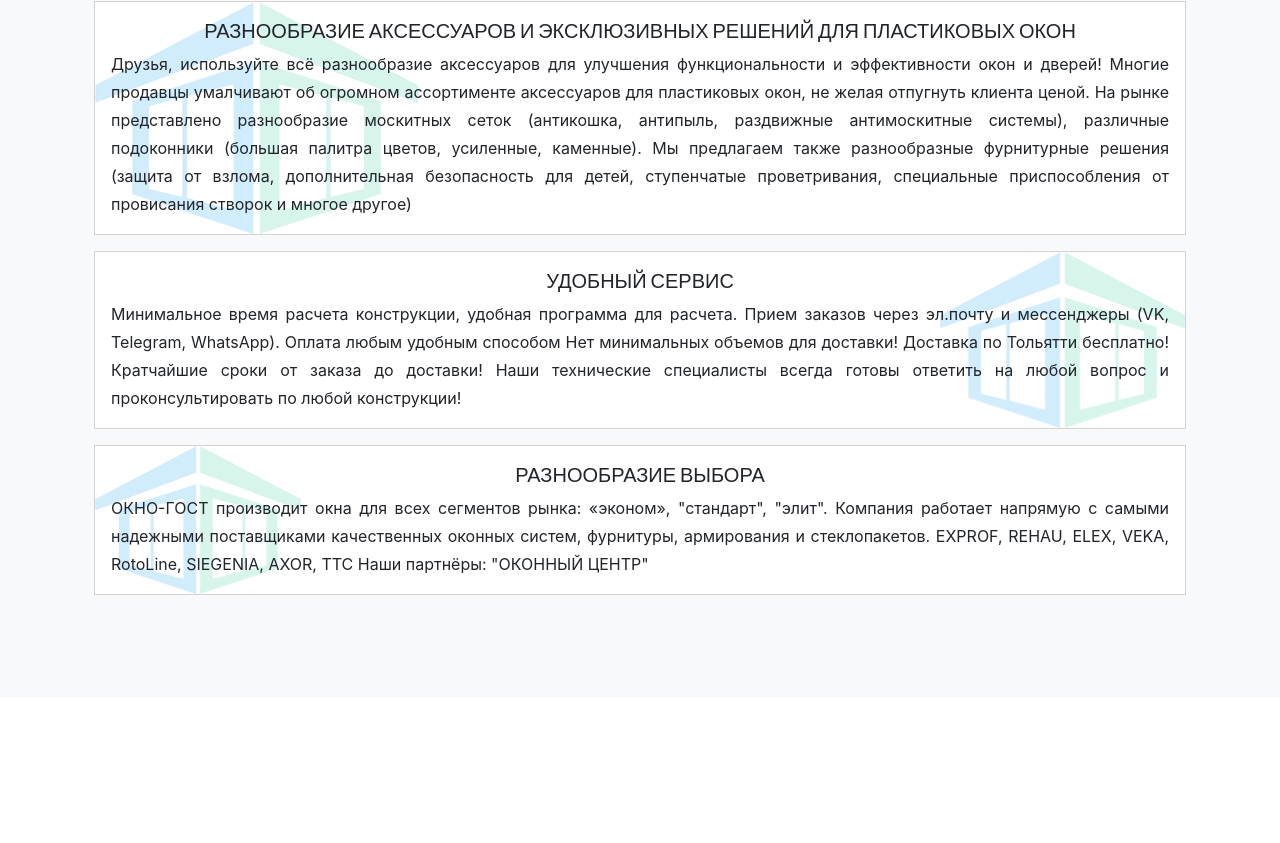
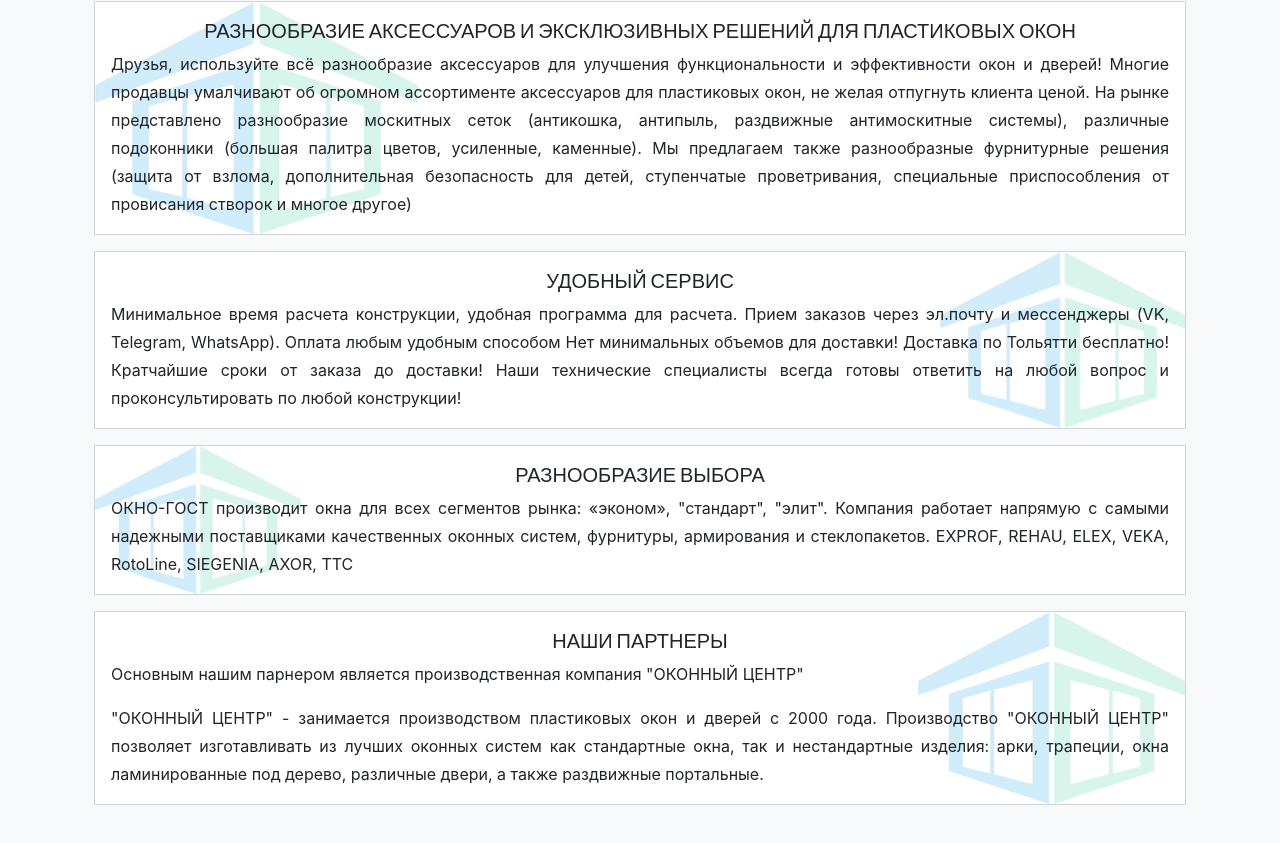
Before and after one commit to GrVl-dev/GrVl.github.io, a plain HTML site: page pages/about.html in a window 1280 px wide. Shown: the part 1037-1880 px from the top of the page. Before the commit the page ends 1734 px from the top, so only its background shows below. Drawn offline with Linux system fonts and the light colour scheme.

Commit message:
новости -> продукция, добавил карточку с оконным центром

```diff
--- a/pages/about.html
+++ b/pages/about.html
@@ -57,7 +57,7 @@
               <a class="nav-link" href="works.html">НАШИ РАБОТЫ</a>
             </li>
             <li class="nav-item">
-              <a class="nav-link" href="news.html">Новости</a>
+              <a class="nav-link" href="news.html">ПРОДУКЦИЯ</a>
             </li>
             <li class="nav-item mx-0">
               <a
@@ -218,8 +218,30 @@
                               ОКНО-ГОСТ производит окна для всех сегментов рынка: «эконом», "стандарт", "элит".
                               Компания работает напрямую с самыми надежными поставщиками качественных оконных систем, фурнитуры, армирования и стеклопакетов.
                               EXPROF, REHAU, ELEX, VEKA, RotoLine, SIEGENIA, AXOR, ТТС
-                              Наши партнёры: "ОКОННЫЙ ЦЕНТР"
-
+                            </p>
+                          </div>
+                      </div>
+                  </div>
+              </div>
+            </div>
+            <div class="mb-3 col-12">
+              <div class="card">
+                  <div class="row">
+                      <div class="col-12">
+                          <div class="card-body"
+                              style="
+                                background: linear-gradient(180deg,rgba(255, 255, 255, 0.8),rgba(255, 255, 255, 0.8)),url('../assets/img/logo.png');;
+                                background-size: contain;
+                                background-repeat: no-repeat;
+                                background-position: right center;">
+                            <h5 class="card-title text-center">НАШИ ПАРТНЕРЫ</h5>
+                            <p class="card-text text-justify">
+                              Основным нашим парнером является производственная компания "ОКОННЫЙ ЦЕНТР"
+                            </p>
+                            <p class="card-text text-justify">
+                              "ОКОННЫЙ ЦЕНТР" - занимается производством пластиковых окон и дверей с 2000 года.
+                              Производство "ОКОННЫЙ ЦЕНТР" позволяет изготавливать из лучших оконных систем как стандартные окна,
+                              так и нестандартные изделия: арки, трапеции, окна ламинированные под дерево, различные двери, а также раздвижные портальные.
                             </p>
                           </div>
                       </div>
```
Also changed, not shown: index.html (+1 -1 lines), pages/contacts.html (+1 -1 lines), pages/news.html (+2 -2 lines), pages/works.html (+1 -1 lines).
